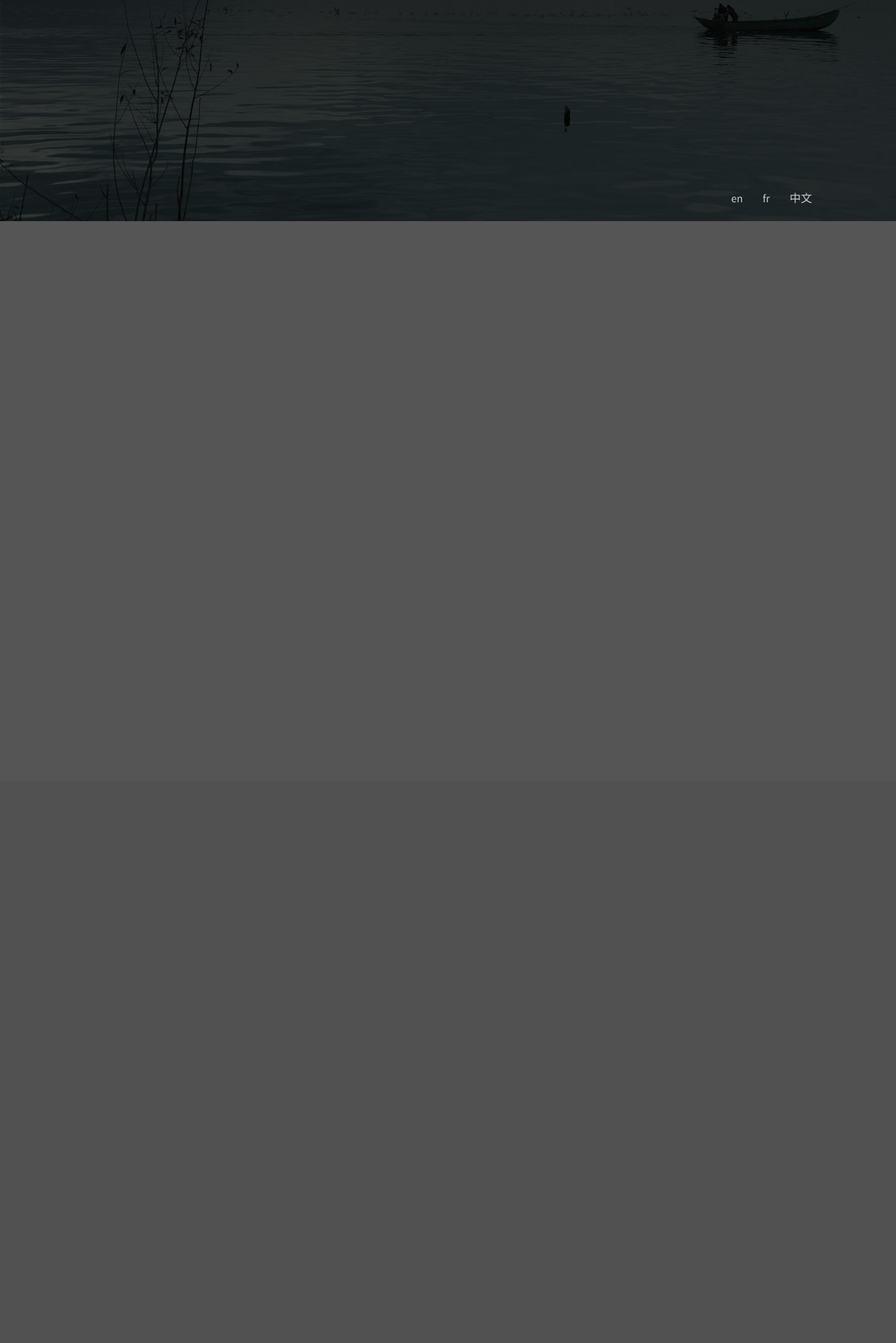
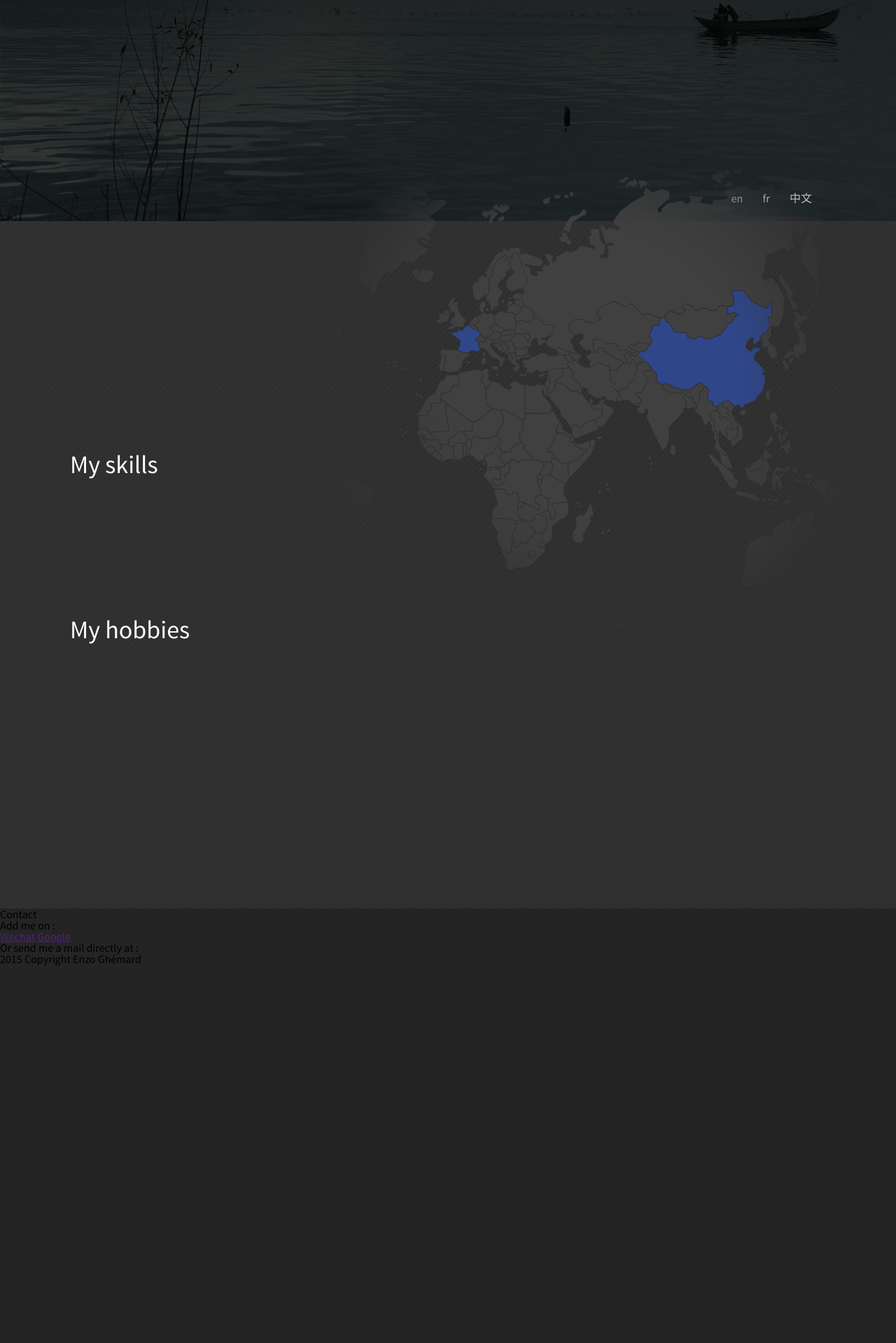
Before and after one commit to Enzuo/portfolio2015, a Django app: template portfolio/templates/portfolio/index.html in a window 1280 px wide. Shown: the part 484-2403 px from the top of the page at 70% size. Before the commit the page ends 800 px from the top, so only its background shows below. Run offline with Django 3.2, Linux system fonts and the light colour scheme; the template is opened without the code that fills it, so the values that code supplies are empty; style sheets or scripts are compiled from the project's sources; some libraries are stand-ins or nearby versions.

Commit message:
About & Contact page got some basic shape

```diff
--- a/portfolio/static/portfolio/css/style.less
+++ b/portfolio/static/portfolio/css/style.less
@@ -104,7 +104,49 @@
 }
 
 #aboutme {
-	background:url();
+	background:url('../img/bck_pattern.png');
+	color:#FFF;
+	padding:180px 100px;
+
+	h1 {
+		font-size:36px;
+		margin-bottom:50px;
+	}
+
+	img{
+		margin-right:50px;
+		margin-bottom:40px;
+		max-width:50%;
+	}
+
+	p{
+		line-height:26px;
+		margin-bottom:30px;
+	}
+
+	article{
+		padding-bottom:150px;
+		position:relative;
+		z-index:5;
+	}
+
+	.about{
+		position:relative;
+
+		.content{
+			z-index:5;
+			position:relative
+		}
+	}
+	.world-map{
+		position:absolute;
+		width:792px;
+		height:656px;
+		background:url('../img/map_lq.png');
+		bottom: -250px;
+		right:-50px;
+		z-index:0;
+	}
 }
 
 /*switch LOGIC*/
@@ -262,7 +304,8 @@
 }
 
 #contact{
-	height:100%
+	height:100%;
+	background:#242424;
 	}
 
 .hided{
--- a/portfolio/templates/portfolio/index.html
+++ b/portfolio/templates/portfolio/index.html
@@ -7,7 +7,7 @@
 		<header>
 			<h1>Enzo Ghemard</h1>
 			<nav class="menu">
-				<a id="gotowork" href="work">work</a>
+				<a href="work">work</a>
 				<a href="#aboutme">about me</a>
 				<a href="#contact">contact</a>
 			</nav>
@@ -29,13 +29,39 @@
 	<section id="aboutme">
 		<article class="about">
 
+			<div class="content">
 			{{ aboutme.content | safe }}
+			</div>
+			<div class="world-map"></div>
+		</article>
 
+		<article>
+			<h1>{% trans "My skills" %}</h1>
+		</article>
+		<article>
+			<h1>{% trans "My hobbies" %}</h1>
+			<div class="hobbies">
+			</div>
 		</article>
 	</section>
 
 	<section id="contact">
-
+		<h1>Contact</h1>
+		<div class="contact-form">
+		</div>
+		<footer>
+			<div class="social-links">
+				<p>{% trans "Add me on : " %}</p>
+				<a href="">Wechat</a>
+				<a href="">Google</a>
+			</div>
+			<div class="email">
+				Or send me a mail directly at :
+			</div>
+			<div id="copyright">
+				2015 Copyright Enzo Ghémard
+			</div>
+		</footer>
 	</section>
 </div>
 
```
Also changed, not shown: portfolio/migrations/0003_auto_20150508_1458.py (added), portfolio/static/portfolio/img/bck_pattern.png, portfolio/static/portfolio/img/googleplus.png (added), portfolio/static/portfolio/img/hobbies.png (added), portfolio/static/portfolio/img/map_hq.png (added), portfolio/static/portfolio/img/map_lq.png (added), portfolio/static/portfolio/img/wechat.png (added).
